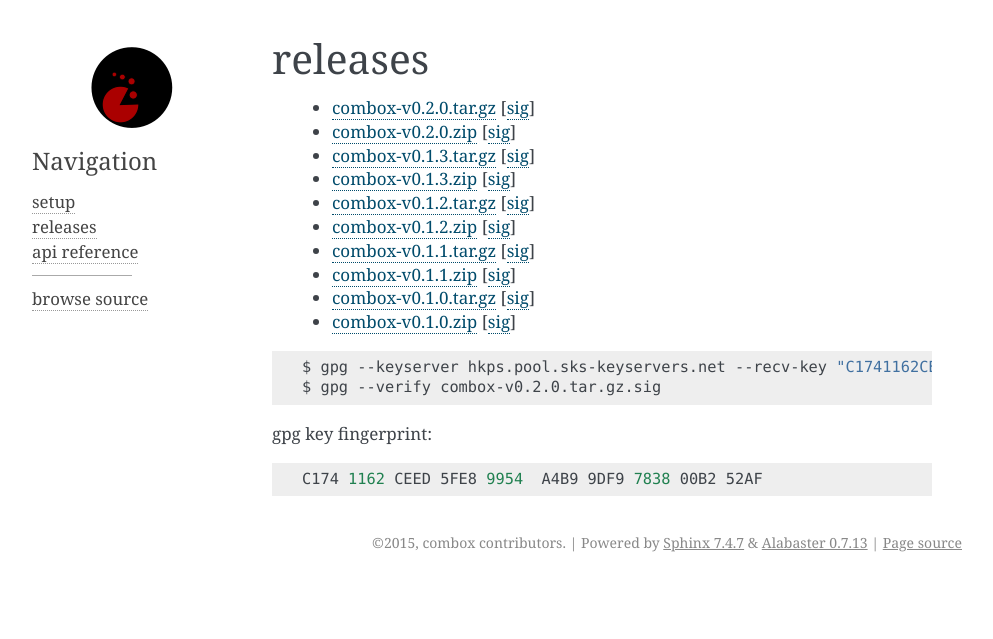
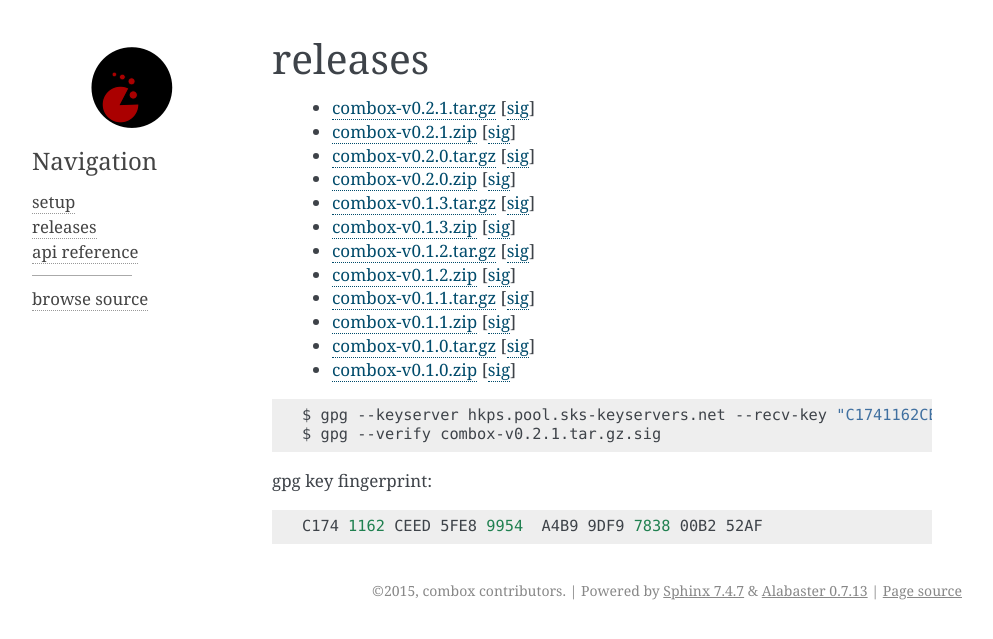
Before and after one commit to r5d/combox, a Sphinx documentation site: the page built from docs/releases.rst, in a window 1280 px wide. Shown: the top 639 px of the page, without its empty margins (148-1141 px from the left). Built offline with Sphinx 7.4.7, drawn with Linux system fonts in a browser that asks for light colours.

Commit message:
updated docs/releases.rst

```diff
--- a/docs/releases.rst
+++ b/docs/releases.rst
@@ -1,6 +1,18 @@
 ========
 releases
 ========
+
+  - `combox-v0.2.1.tar.gz`_ [sig__]
+
+    .. _combox-v0.2.1.tar.gz: https://ricketyspace.net/combox/archive/combox-v0.2.1.tar.gz
+    .. __: https://ricketyspace.net/combox/archive/combox-v0.2.1.tar.gz.sig
+
+
+  - `combox-v0.2.1.zip`_ [sig__]
+
+    .. _combox-v0.2.1.zip: https://ricketyspace.net/combox/archive/combox-v0.2.1.zip
+    .. __: https://ricketyspace.net/combox/archive/combox-v0.2.1.zip.sig
+
 
   - `combox-v0.2.0.tar.gz`_ [sig__]
 
@@ -61,7 +73,7 @@
 ::
 
    $ gpg --keyserver hkps.pool.sks-keyservers.net --recv-key "C1741162CEED5FE89954A4B99DF9783800B252AF"
-   $ gpg --verify combox-v0.2.0.tar.gz.sig
+   $ gpg --verify combox-v0.2.1.tar.gz.sig
 
 
 gpg key fingerprint::
```
Also changed, not shown: 1 other file.
